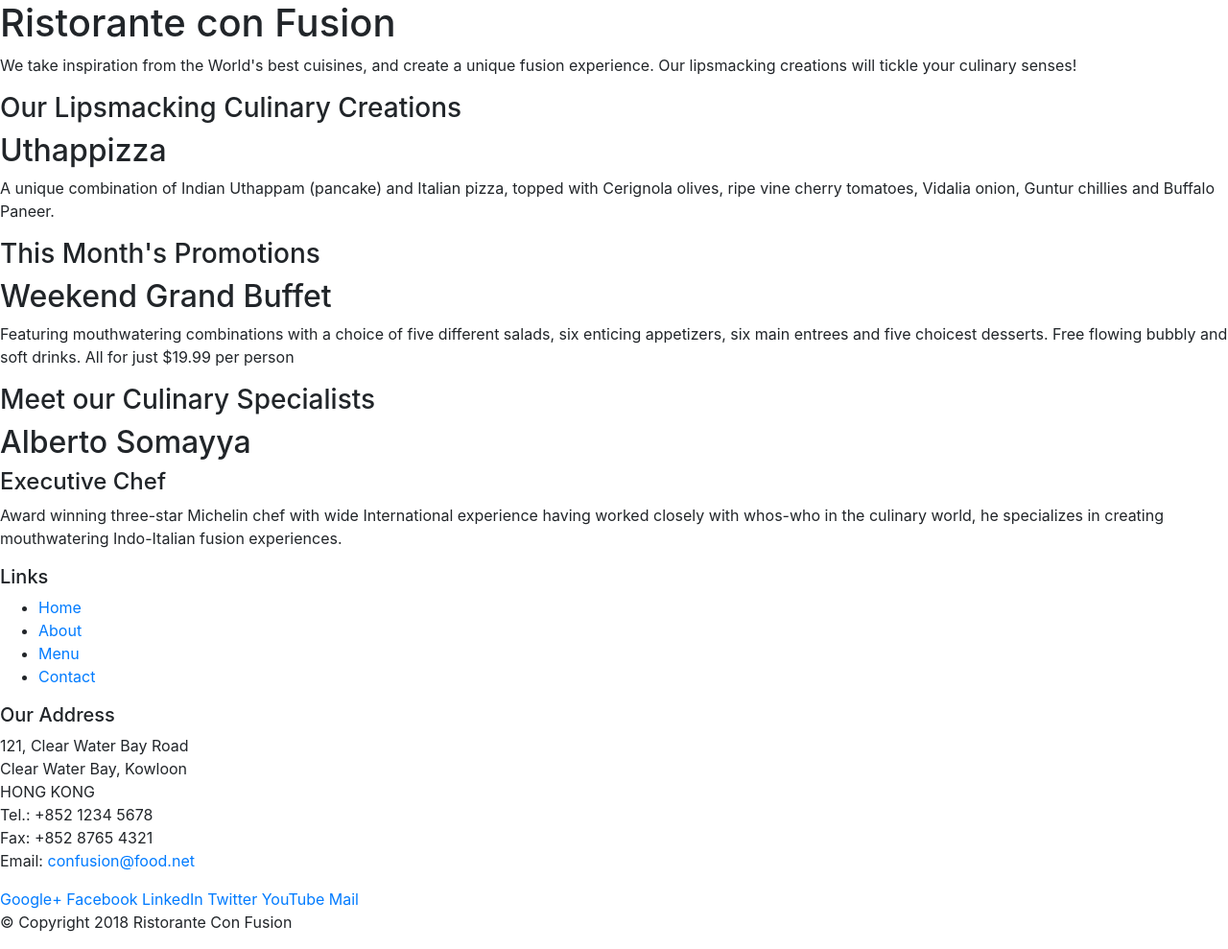
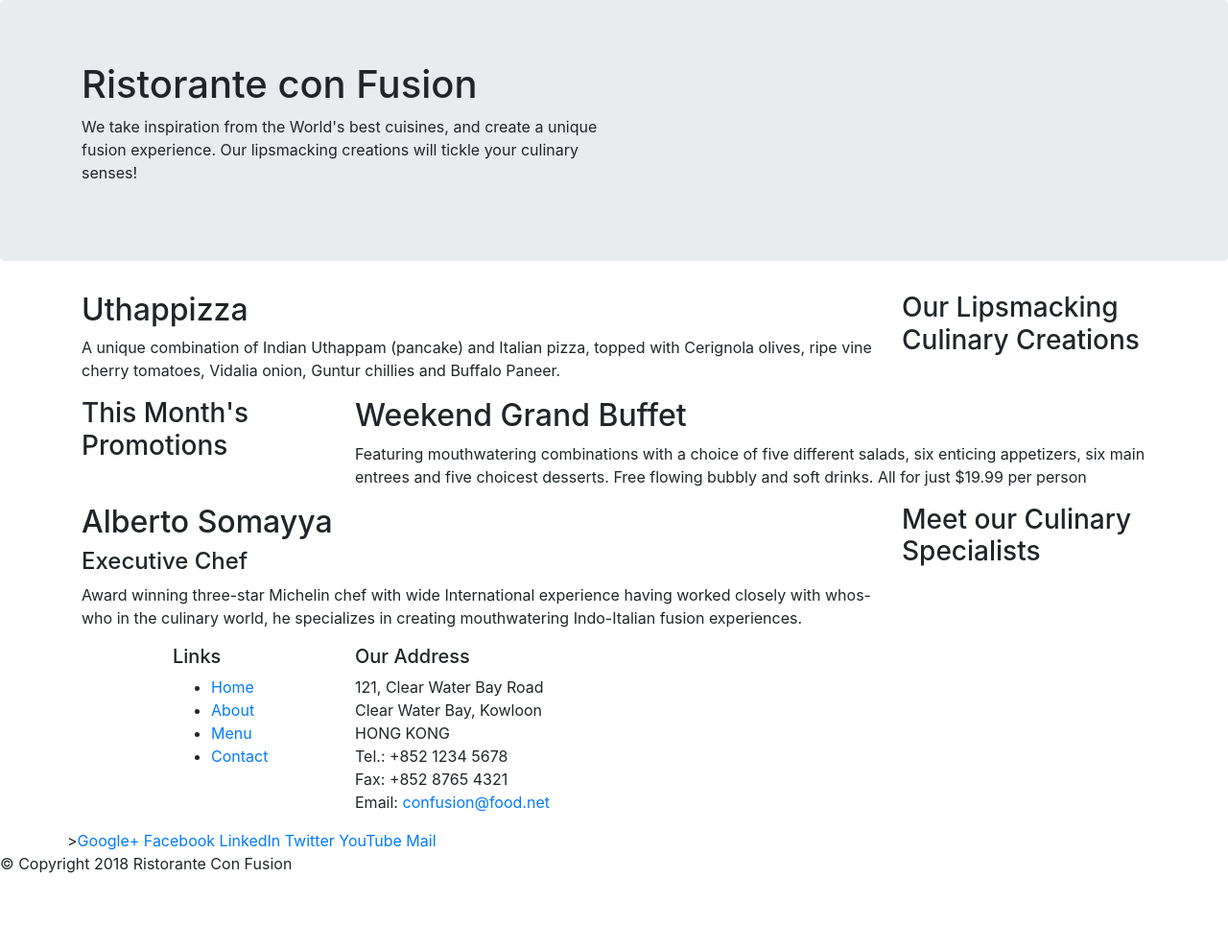
Before and after one commit to KavyaRi/conFusion, a website: page index.html in a window 1280 px wide. Shown: the whole page at 96% size. After the commit the page ends 928 px from the top, so only its background shows below. Drawn offline with nearby package versions, Linux system fonts and the light colour scheme.

Commit message:
Grid Part-1

```diff
--- a/index.html
+++ b/index.html
@@ -10,42 +10,42 @@
     <title>Ristorante Con Fusion</title>
 </head>
 <body>
-    <header>
-        <div>
-            <div>
-                <div>
+    <header class = "jumbotron">
+        <div class = "container">
+            <div class = "row">
+                <div class="col-12 col-sm-6">
                     <h1>Ristorante con Fusion</h1>
                     <p>We take inspiration from the World's best cuisines, and create a unique fusion experience. Our lipsmacking creations will tickle your culinary senses!</p>
                 </div>
-                <div>
+                <div class="col-12 col-sm">
                 </div>
             </div>
         </div>
     </header>
-    <div>
-        <div>
-            <div>
+    <div class = "container">
+        <div class = "row">
+            <div class="col-12 col-sm-4 order-sm-last col-md-3">
                 <h3>Our Lipsmacking Culinary Creations</h3>
             </div>
-            <div>
+            <div class="col col-sm order-sm-first col-md">
                 <h2>Uthappizza</h2>
                 <p>A unique combination of Indian Uthappam (pancake) and Italian pizza, topped with Cerignola olives, ripe vine cherry tomatoes, Vidalia onion, Guntur chillies and Buffalo Paneer.</p>
             </div>
         </div>
-        <div>
-            <div>
+        <div class = "row">
+            <div class="col-12 col-sm-4 col-md-3">
                 <h3>This Month's Promotions</h3>
             </div>
-            <div>
+            <div class="col col-sm col-md">
                 <h2>Weekend Grand Buffet</h2>
                 <p>Featuring mouthwatering combinations with a choice of five different salads, six enticing appetizers, six main entrees and five choicest desserts. Free flowing bubbly and soft drinks. All for just $19.99 per person </p>
             </div>
         </div>
-        <div>
-            <div>
+        <div class = "row">
+            <div class="col-12 col-sm-4 order-sm-last col-md-3">
                 <h3>Meet our Culinary Specialists</h3>
             </div>
-            <div>
+            <div class="col col-sm order-sm-first col-md">
                 <h2>Alberto Somayya</h2>
                 <h4>Executive Chef</h4>
                 <p>Award winning three-star Michelin chef with wide International experience having worked closely with whos-who in the culinary world, he specializes in creating mouthwatering Indo-Italian fusion experiences. </p>
@@ -53,9 +53,9 @@
         </div>
     </div>
     <footer>
-        <div>
-            <div>
-                <div>
+        <div class = "container">
+            <div class = "row">
+                <div class="col-4 offset-1 col-sm-2">
                     <h5>Links</h5>
                     <ul>
                         <li><a href="#">Home</a></li>
@@ -64,7 +64,7 @@
                         <li><a href="#">Contact</a></li>
                     </ul>
                 </div>
-                <div>
+                <div class="col-7 col-sm-5">
                     <h5>Our Address</h5>
                     <address>
 		              121, Clear Water Bay Road<br>
@@ -75,7 +75,7 @@
 		              Email: <a href="mailto:confusion@food.net">confusion@food.net</a>
 		           </address>
                 </div>
-                <div>
+                <div class="col-12 col-sm-4"></div>>
                     <div>
                         <a href="http://google.com/+">Google+</a>
                         <a href="http://www.facebook.com/profile.php?id=">Facebook</a>
@@ -86,8 +86,8 @@
                     </div>
                 </div>
            </div>
-           <div>
-                <div>
+           <div class = "row">
+                <div class="col-auto">
                     <p>© Copyright 2018 Ristorante Con Fusion</p>
                 </div>
            </div>
```
